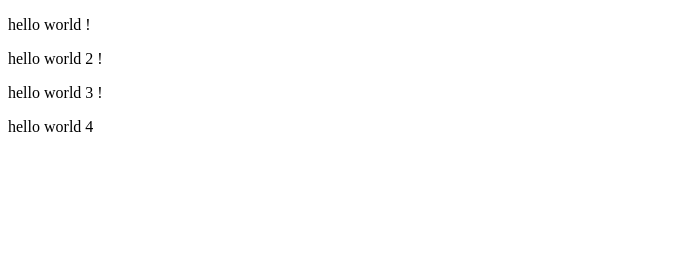
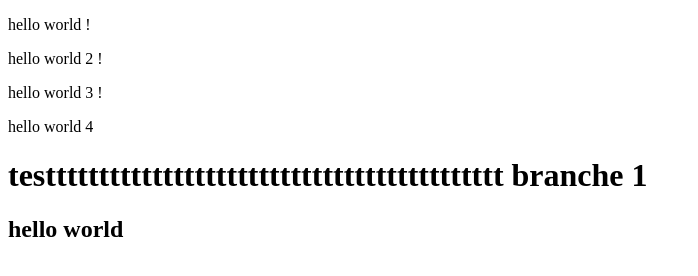
Before and after one commit to Kacemnourdine/testgit, a plain HTML site: page index.html in a window 1280 px wide. Shown: the whole page, without its empty margins (0-698 px from the left). Drawn offline with Linux system fonts and the light colour scheme.

Commit message:
test branche 1

```diff
--- a/index.html
+++ b/index.html
@@ -10,4 +10,6 @@
     <p>hello world 2 !</p>
     <p>hello world 3 !</p>
     <p>hello world 4</p>
+    <h1>testtttttttttttttttttttttttttttttttttttttttttt branche 1</h1>
+    <h2>hello world</h2>
 </html>
```
